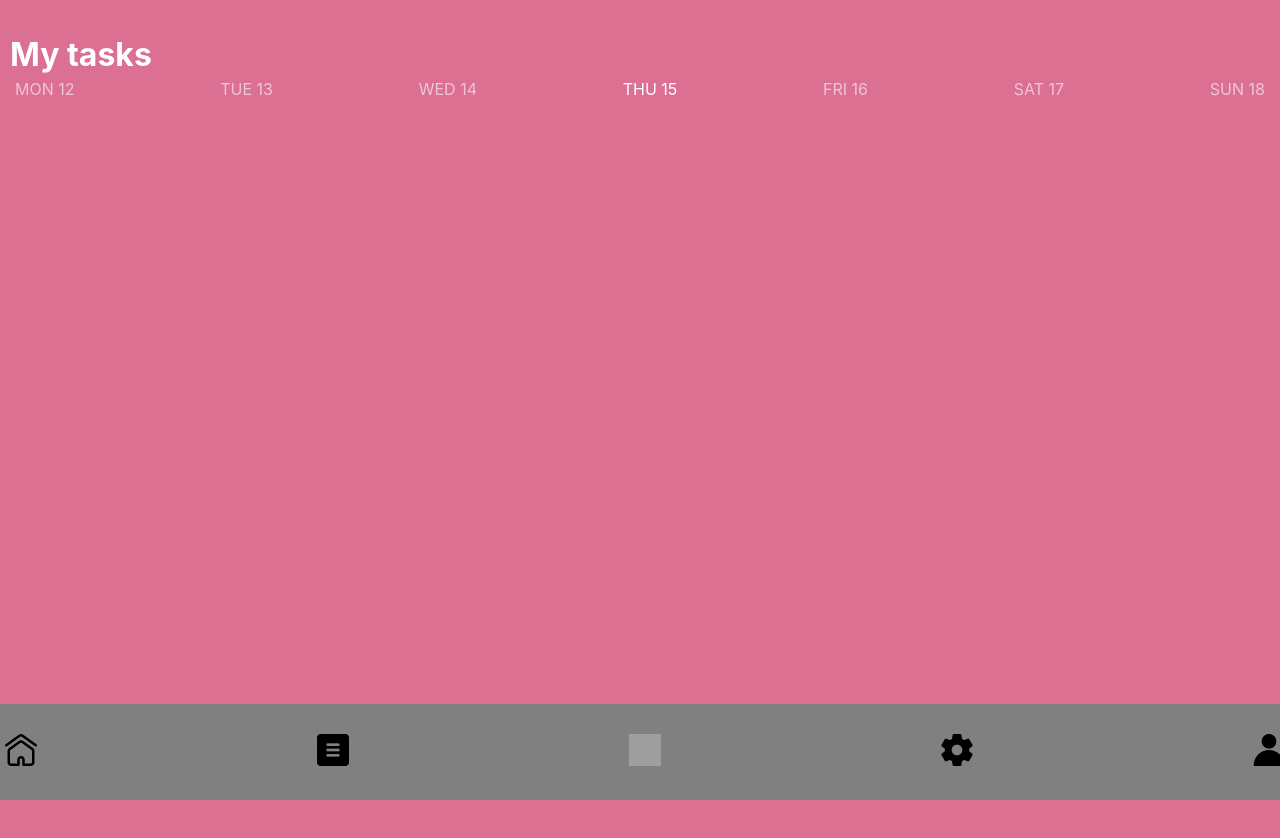
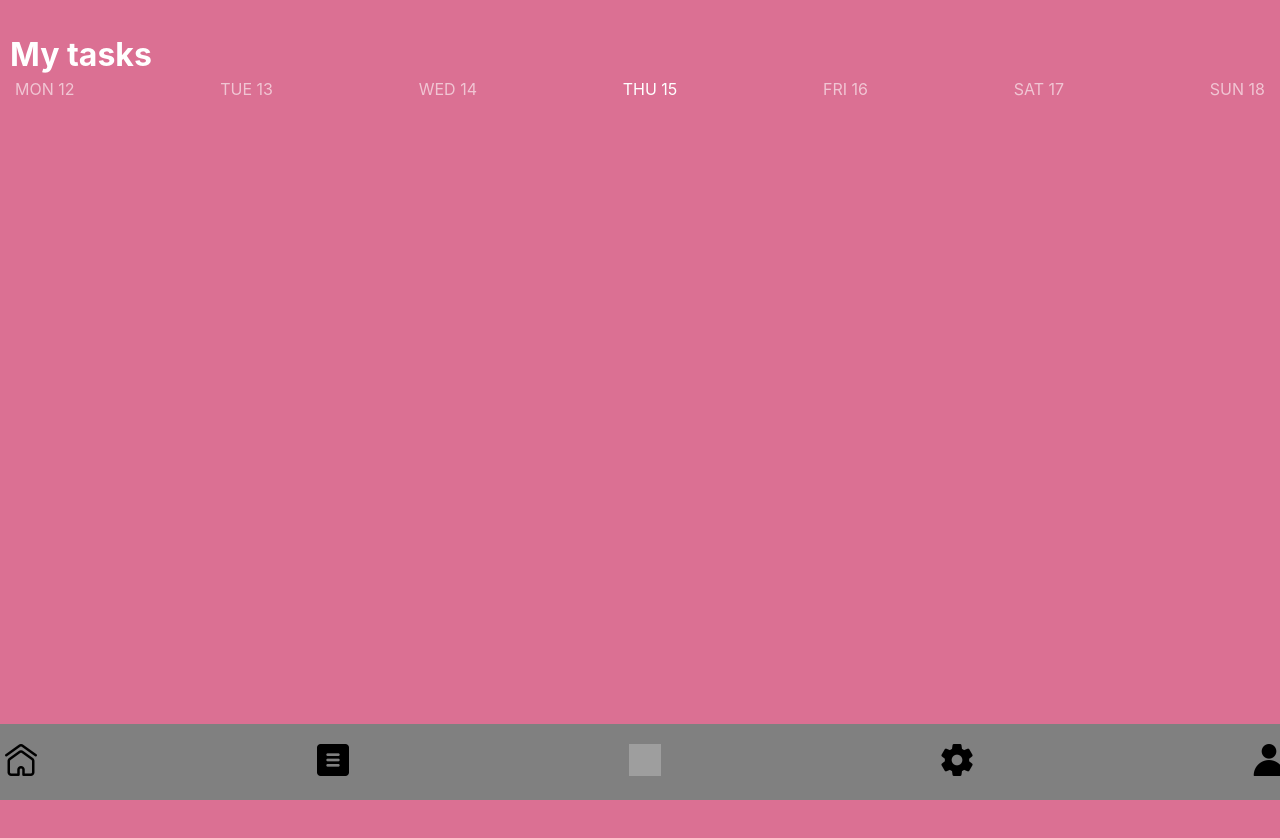
Before and after one commit to Jaswantsinghh/tasks-app-soft-design, a React (Create React App) app: page /#/main in a window 1280 px wide. Shown: the top 838 px of the page. Built offline with nearby package versions, Linux system fonts and the light colour scheme; grey boxes are pictures that could not be loaded.

Commit message:
padding correction

```diff
--- a/src/modules/styles/mainPage.scss
+++ b/src/modules/styles/mainPage.scss
@@ -7,8 +7,8 @@
     width: 100%;
     justify-content: space-between;
     padding: 5px;
-    padding-top: 30px;
-    padding-bottom: 30px;
+    padding-top: 20px;
+    padding-bottom: 20px;
 }
 .navButtom{
     width: 100vw;
```
